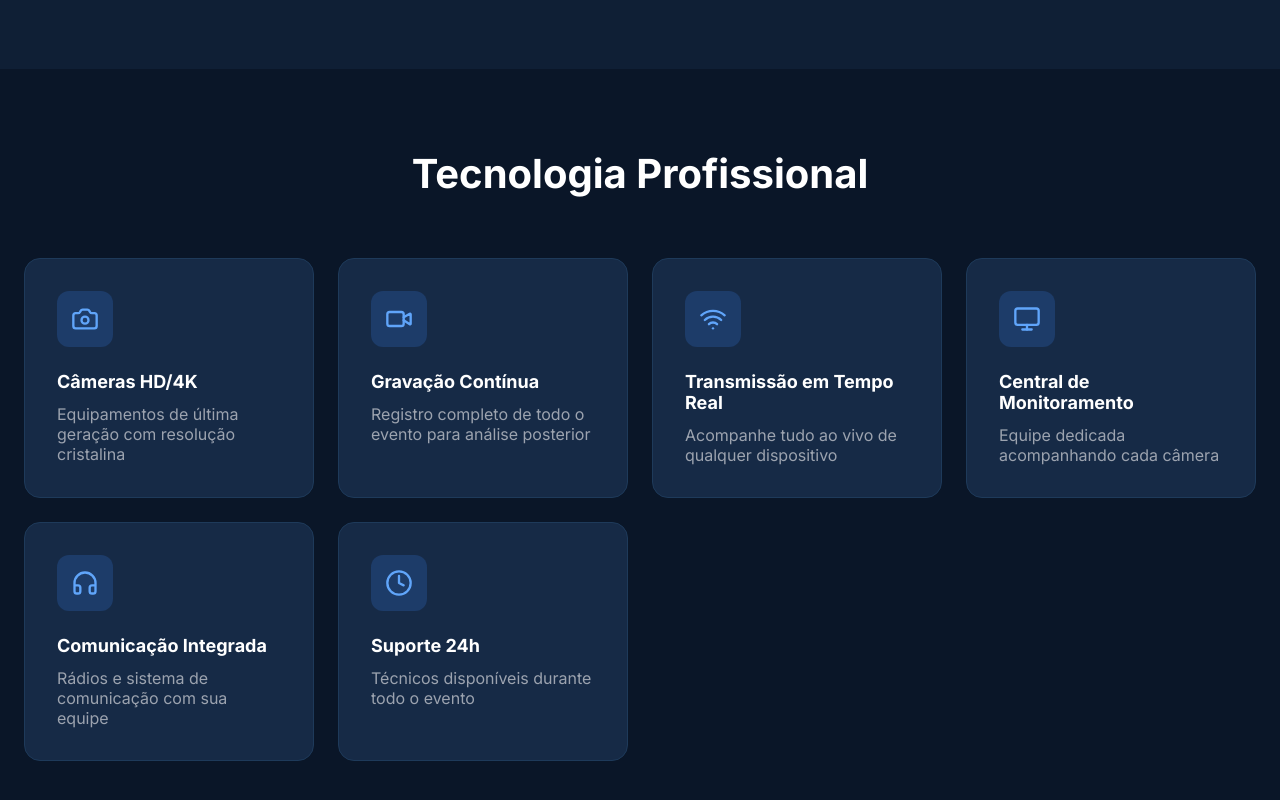
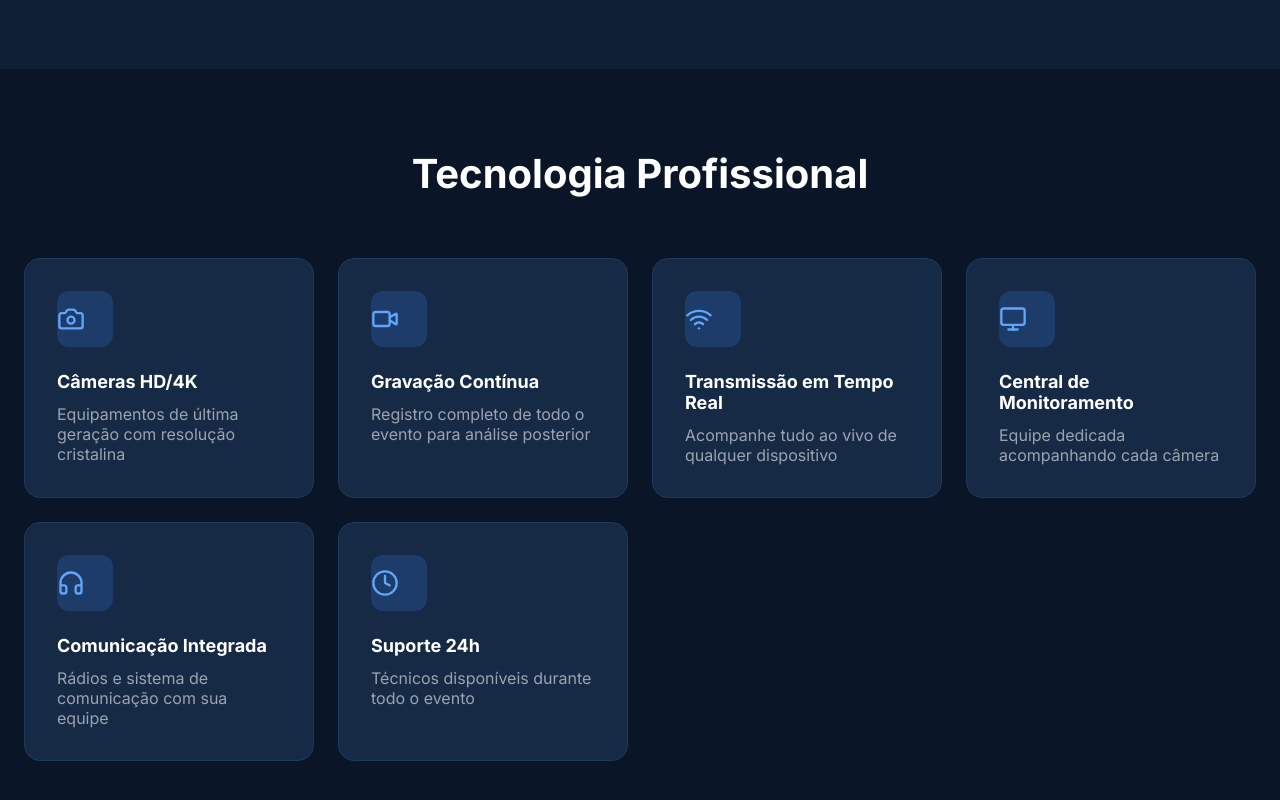
Before and after one commit to gldhperes/p3-site, a React (Vite) app: page /eventos in a window 1280 px wide. Shown: the part 1632-2432 px from the top of the page. Built offline with nearby package versions, Linux system fonts and the light colour scheme.

Commit message:
adjusted event duplicated styles

```diff
--- a/src/pages/Eventos.jsx
+++ b/src/pages/Eventos.jsx
@@ -290,7 +290,7 @@ export default function Eventos() {
       <div style={{ display: 'grid', gridTemplateColumns: 'repeat(auto-fit, minmax(250px, 1fr))', gap: '1.5rem' }}>
         {features.map((feature, index) => (
           <div key={index} style={{ ...styles.card, padding: '2rem' }}>
-            <div style={{ width: '3.5rem', height: '3.5rem', backgroundColor: 'rgba(59, 130, 246, 0.2)', borderRadius: '0.75rem', display: 'flex', alignItems: 'center', justifyCenter: 'center', marginBottom: '1.5rem', display: 'flex', justifyContent: 'center' }}>
+            <div style={{ width: '3.5rem', height: '3.5rem', backgroundColor: 'rgba(59, 130, 246, 0.2)', borderRadius: '0.75rem', display: 'flex', alignItems: 'center', justifyCenter: 'center', marginBottom: '1.5rem' }}>
               <feature.icon size={28} color="#60a5fa" />
             </div>
             <h3 style={{ color: 'white', fontSize: '1.125rem', marginBottom: '0.75rem' }}>{feature.title}</h3>
```
